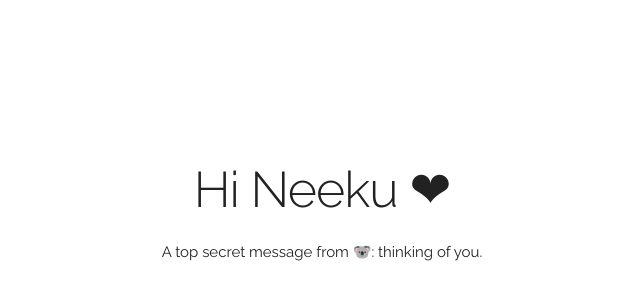
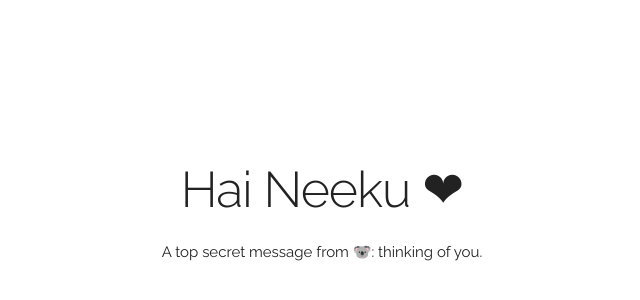
Before and after one commit to DevMomo/DevMomo.github.io, a plain HTML site: page neeku.html in a window 1280 px wide. Shown: the part 40-340 px from the top of the page, without its empty margins (318-958 px from the left). Drawn offline with nearby package versions, Linux system fonts and the light colour scheme.

Commit message:
Neeku message

```diff
--- a/neeku.html
+++ b/neeku.html
@@ -40,7 +40,7 @@
     <div class="container" >
       <div class="row">
         <div class="column">
-          <h1 class="lsection-heading">Hi Neeku ❤</h1>
+          <h1 class="lsection-heading">Hai Neeku ❤</h1>
             <p>A top secret message from 🐨: thinking of you.</p>
         </div>
       </div>
```
